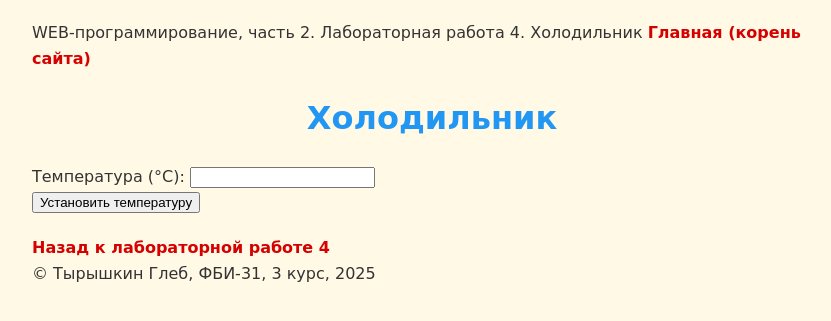
After one commit to glebtyryshkin/web-back-labs, a Flask app: page /lab4/fridge in a window 1280 px wide. The commit adds this page. Shown: the top 321 px of the page, without its empty margins (208-1039 px from the left). Run offline with Flask 3, Linux system fonts and the light colour scheme.

Commit message:
Холодильник

```diff
--- a/lab4.py
+++ b/lab4.py
@@ -178,3 +178,40 @@ def login():
 def logout():
     session.pop('login', None)
     return redirect('/lab4/login')
+
+@lab4.route('/lab4/fridge', methods=['GET', 'POST'])
+def fridge():
+    message = ''
+    snowflakes = 0
+    temperature = None
+
+    if request.method == 'POST':
+        temp_str = request.form.get('temperature')
+
+        if not temp_str:
+            message = 'Ошибка: не задана температура'
+        else:
+            try:
+                temperature = float(temp_str)
+
+                if temperature < -12:
+                    message = 'Не удалось установить температуру — слишком низкое значение'
+                elif temperature > -1:
+                    message = 'Не удалось установить температуру — слишком высокое значение'
+                elif -12 <= temperature <= -9:
+                    message = f'Установлена температура: {temperature}°C'
+                    snowflakes = 3
+                elif -8 <= temperature <= -5:
+                    message = f'Установлена температура: {temperature}°C'
+                    snowflakes = 2
+                elif -4 <= temperature <= -1:
+                    message = f'Установлена температура: {temperature}°C'
+                    snowflakes = 1
+
+            except ValueError:
+                message = 'Ошибка: введите числовое значение температуры'
+
+    return render_template('lab4/fridge.html',
+                         message=message,
+                         snowflakes=snowflakes,
+                         temperature=temperature)
--- /dev/null
+++ b/templates/lab4/fridge.html
@@ -0,0 +1,41 @@
+{% extends "base.html" %}
+
+{% block lab %}Лабораторная работа 4. Холодильник{% endblock %}
+
+{% block main %}
+    <h1>Холодильник</h1>
+
+    {% if message %}
+        <div style="margin: 20px 0; padding: 10px;
+                   {% if 'Ошибка' in message %}
+                       background-color: #ffe6e6; color: red;
+                   {% else %}
+                       background-color: #e6f7ff; color: blue;
+                   {% endif %}">
+            {{ message }}
+        </div>
+    {% endif %}
+
+    {% if snowflakes > 0 %}
+        <div style="color: blue; font-size: 24px; margin: 10px 0;">
+            {% for i in range(snowflakes) %}
+                ❄️
+            {% endfor %}
+        </div>
+    {% endif %}
+
+    <form method="post">
+        <div>
+            <label for="temperature">Температура (°C):</label>
+            <input type="number" id="temperature" name="temperature"
+                   step="0.1" value="{{ temperature or '' }}">
+        </div>
+        <div>
+            <button type="submit">Установить температуру</button>
+        </div>
+    </form>
+
+    <div style="margin-top: 20px;">
+        <a href="/lab4">Назад к лабораторной работе 4</a>
+    </div>
+{% endblock %}
--- a/templates/lab4/lab4.html
+++ b/templates/lab4/lab4.html
@@ -12,6 +12,8 @@
         <li><a href="/lab4/div-form">Деление</a></li>
         <li><a href="/lab4/pow-form">Возведение в степень</a></li>
         <li><a href="/lab4/tree">Деревья</a></li>
+        <li><a href="/lab4/login">Логин</a></li>
+        <li><a href="/lab4/fridge">Холодильник</a></li>
     </ol>
 
 {% endblock %}
```
